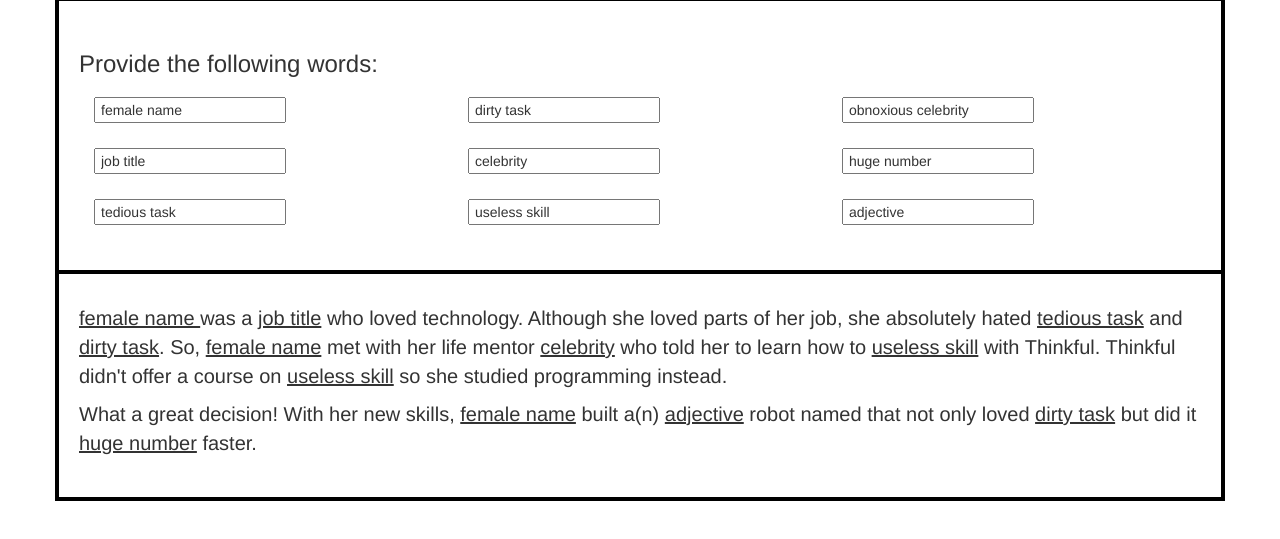
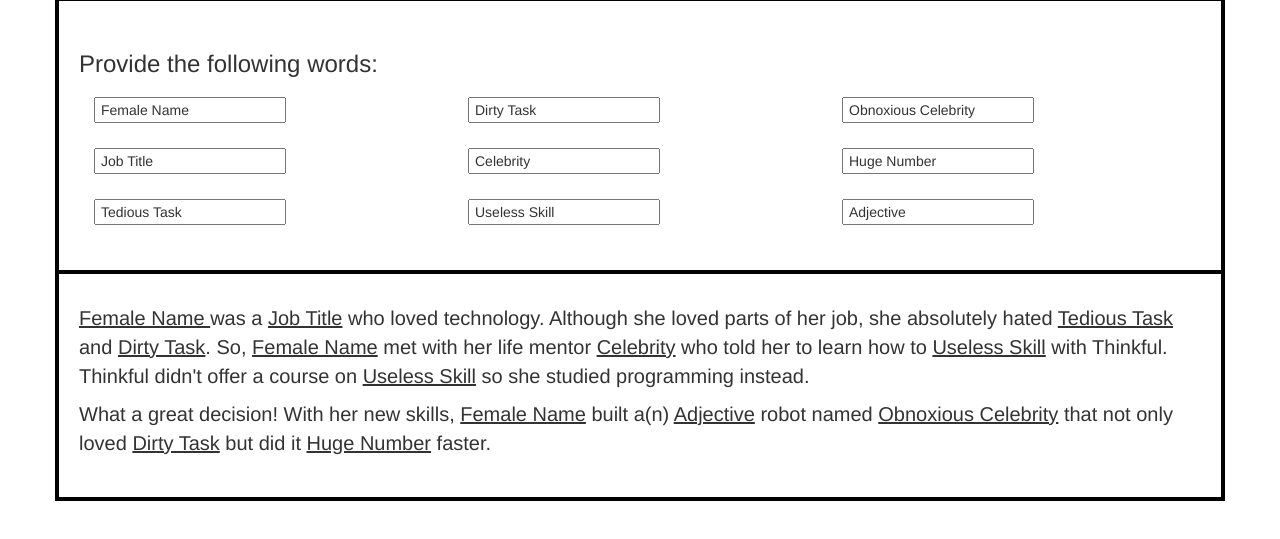
Before and after one commit to Rolilink/ngMadLibs, a plain HTML site: page index.html in a window 1280 px wide. Shown: the part 289-828 px from the top of the page. Drawn offline with nearby package versions, Linux system fonts and the light colour scheme.

Commit message:
adding a controller

```diff
--- a/index.html
+++ b/index.html
@@ -1,5 +1,5 @@
 <!DOCTYPE html>
-<html lang="en" ng-app="">
+<html lang="en" ng-app="madlibs">
   <head>
     <meta charset="utf-8">
     <meta http-equiv="X-UA-Compatible" content="IE=edge">
@@ -8,9 +8,9 @@
     <link rel="stylesheet" href="https://maxcdn.bootstrapcdn.com/bootstrap/3.3.2/css/bootstrap.min.css">
     <link rel="stylesheet" href="custom.css">
    <script src="http://cdnjs.cloudflare.com/ajax/libs/angular.js/1.3.14/angular.min.js"></script>
+   <script src="madlibs.js"></script>
   </head>
-  <body ng-init="female_name = 'female name'; job_title = 'job title'; tedious_task = 'tedious task'; dirty_task = 'dirty task'; celebrity = 'celebrity'; useless_skill = 'useless skill'; obnoxious_celebrity = 'obnoxious celebrity'; huge_number = 'huge number'; adjective = 'adjective';">
-    <div class="wrapper">
+    <div class="wrapper" ng-controller="controller">
       <div class="row">
         <div class="container first">
           <div class="col-md-4" id="face-container">
@@ -68,7 +68,7 @@
         <div class="container" id="text">
           <p><span> {{female_name}} </span> was a <span>{{job_title}}</span> who loved technology. Although she loved parts of her job, she absolutely hated  <span>{{tedious_task}}</span> and <span>{{dirty_task}}</span>. So, <span>{{female_name}}</span> met with her life mentor <span>{{celebrity}}</span> who told her to learn how to <span>{{useless_skill}}</span> with Thinkful. Thinkful didn't offer a course on <span>{{useless_skill}}</span> so she studied programming instead.</p>
 
-        <p> What a great decision! With her new skills, <span>{{female_name}}</span> built a(n) <span>{{adjective}}</span> robot named <span>{{obnoxious_celbertity}}</span> that not only loved <span>{{dirty_task}}</span> but did it <span>{{huge_number}}</span> faster.</p>
+        <p> What a great decision! With her new skills, <span>{{female_name}}</span> built a(n) <span>{{adjective}}</span> robot named <span>{{obnoxious_celebrity}}</span> that not only loved <span>{{dirty_task}}</span> but did it <span>{{huge_number}}</span> faster.</p>
         </div>
       </div>
     </div>
--- /dev/null
+++ b/madlibs.js
@@ -0,0 +1,21 @@
+/**
+*  MadLibs Module
+*
+* Description
+*/
+var initializeScope = function initializeScope($scope){
+  $scope.female_name = 'Female Name';
+  $scope.job_title = 'Job Title';
+  $scope.tedious_task = 'Tedious Task';
+  $scope.dirty_task = 'Dirty Task';
+  $scope.celebrity = 'Celebrity';
+  $scope.useless_skill = 'Useless Skill';
+  $scope.obnoxious_celebrity = 'Obnoxious Celebrity';
+  $scope.huge_number = 'Huge Number';
+  $scope.adjective = 'Adjective';
+}
+
+angular.module('madlibs', [])
+  .controller('controller',function($scope){
+    initializeScope($scope);
+  });
```
